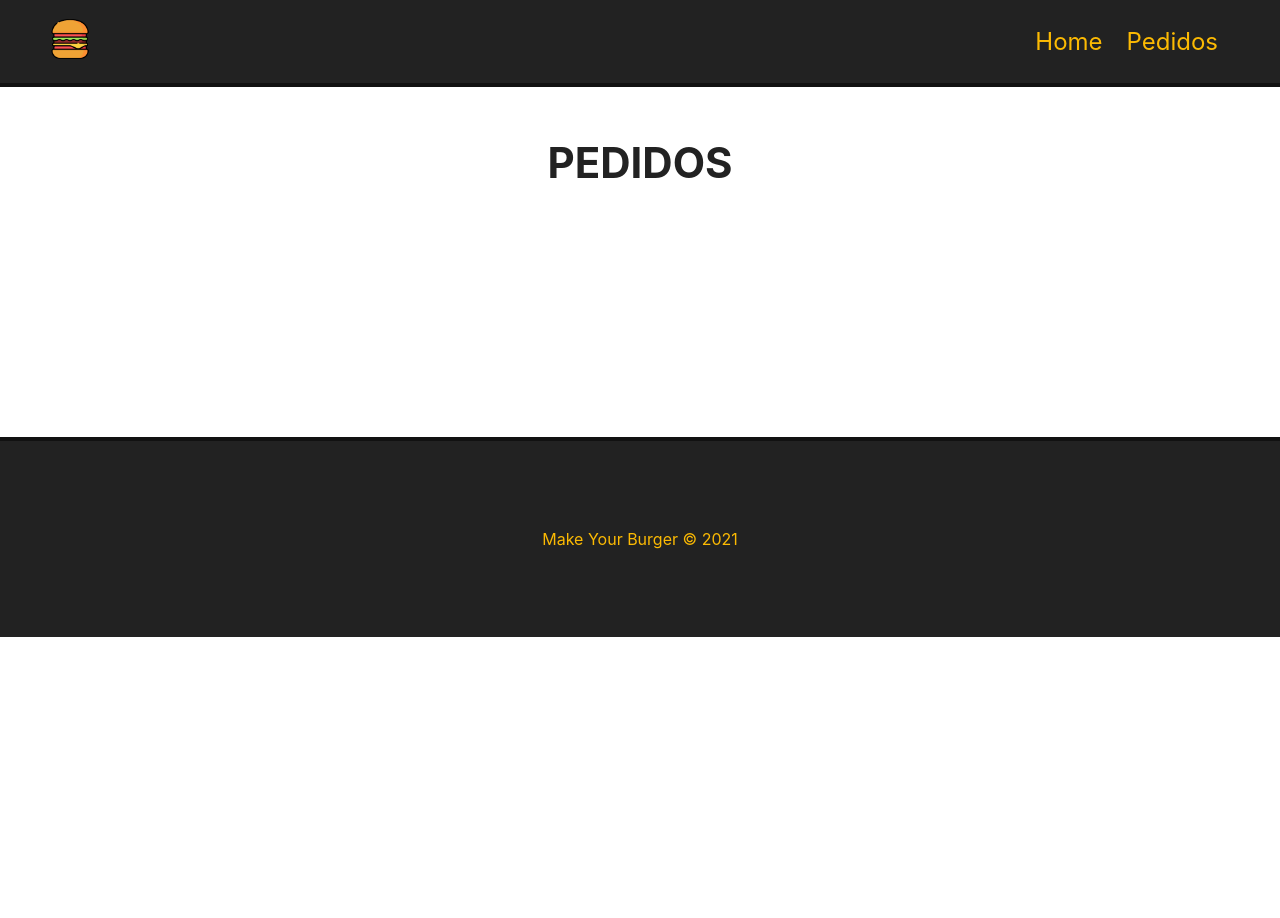
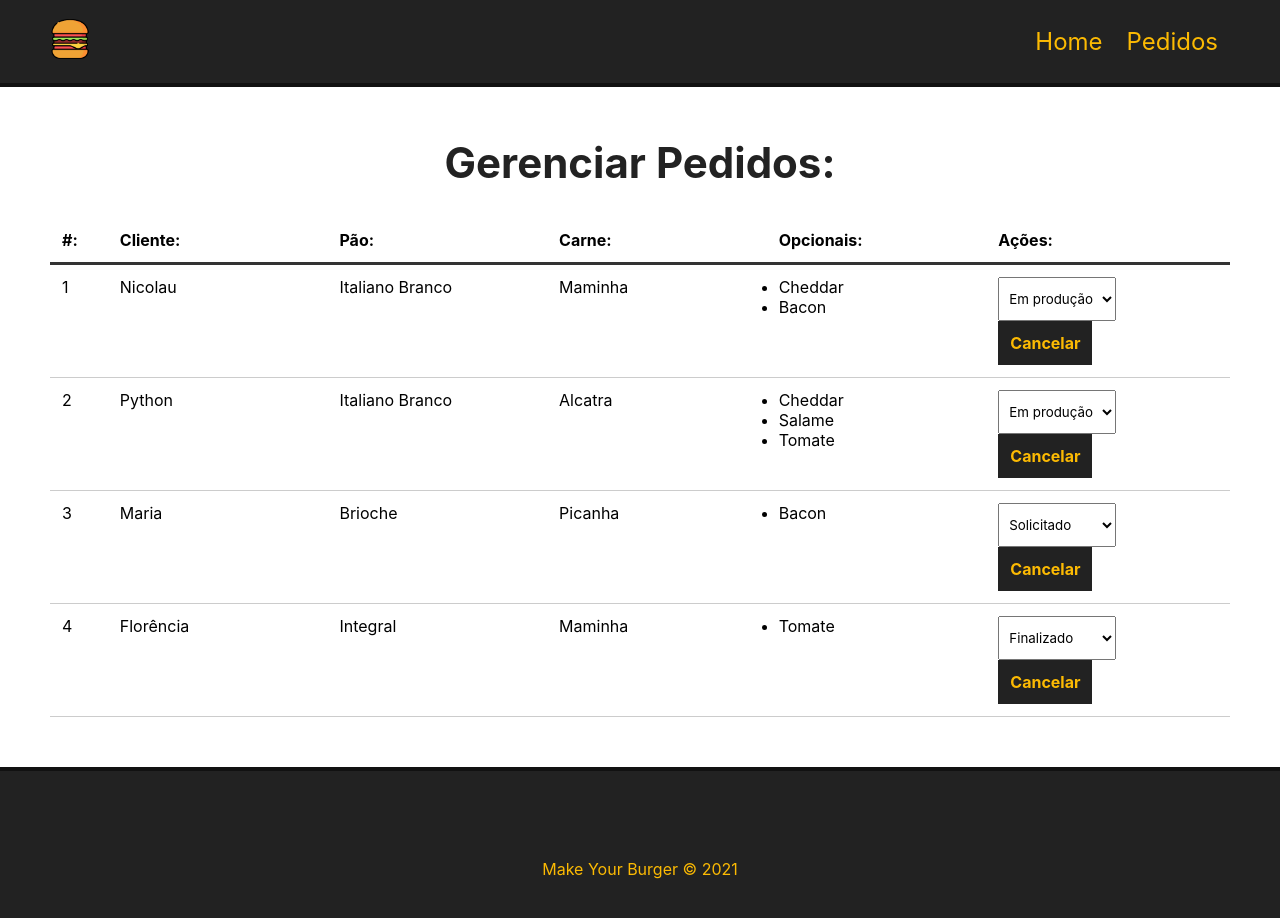
Before and after one commit to pierrialexander/projeto_vue_js-hamburgueria, a Vue app: page /pedidos in a window 1280 px wide. Shown: the top 918 px of the page. Before the commit the page ends 800 px from the top, so only its background shows below. Built offline with nearby package versions, Linux system fonts and the light colour scheme; data requests are answered from the project's data file.

Commit message:
Criado dashboard e métodos
Criado métodos  de CRUD da dashboard de pedidos e a página de pedidos em si.

```diff
--- a/db/db.json
+++ b/db/db.json
@@ -90,7 +90,7 @@
         "Cheddar",
         "Bacon"
       ],
-      "status": "Solicitado",
+      "status": "Em produção",
       "id": 1
     },
     {
@@ -102,7 +102,7 @@
         "Salame",
         "Tomate"
       ],
-      "status": "Solicitado",
+      "status": "Em produção",
       "id": 2
     },
     {
@@ -122,7 +122,7 @@
       "opcionais": [
         "Tomate"
       ],
-      "status": "Solicitado",
+      "status": "Finalizado",
       "id": 4
     }
   ]
--- /dev/null
+++ b/src/components/Dashboard.vue
@@ -0,0 +1,152 @@
+<template>
+  <div id="burger-table" v-if="burgers">
+    <div>
+      <div id="burger-table-heading">
+        <div class="order-id">#:</div>
+        <div>Cliente:</div>
+        <div>Pão:</div>
+        <div>Carne:</div>
+        <div>Opcionais:</div>
+        <div>Ações:</div>
+      </div>
+    </div>
+    <div id="burger-table-rows">
+      <div class="burger-table-row" v-for="burger in burgers" :key="burger.id">
+        <div class="order-number">{{ burger.id }}</div>
+        <div>{{ burger.nome }}</div>
+        <div>{{ burger.pao }}</div>
+        <div>{{ burger.carne }}</div>
+        <div>
+          <ul v-for="(opcional, index) in burger.opcionais" :key="index">
+            <li>{{ opcional }}</li>
+          </ul>
+        </div>
+        <div>
+          <select
+            name="status"
+            class="status"
+            @change="updateBurger($event, burger.id)"
+          >
+            <option
+              :value="s.tipo"
+              v-for="s in status"
+              :key="s.id"
+              :selected="burger.status == s.tipo"
+            >
+              {{ s.tipo }}
+            </option>
+          </select>
+          <button class="delete-btn" @click="deleteBurger(burger.id)">
+            Cancelar
+          </button>
+        </div>
+      </div>
+    </div>
+  </div>
+  <div v-else>
+    <h2>Não há pedidos no momento!</h2>
+  </div>
+</template>
+
+<script>
+export default {
+  name: "Dashboard",
+  data() {
+    return {
+      burgers: null,
+      burger_id: null,
+      status: [],
+    };
+  },
+  methods: {
+    //criamos uma função assincrona que irá buscar no backend os pedidos
+    async getPedidos() {
+      const req = await fetch("http://localhost:3000/burgers");
+      const data = await req.json();
+      // após buscar, armazemanos na variavel burgers.
+      this.burgers = data;
+
+      // restagar os status
+      this.getStatus();
+    },
+    async getStatus() {
+      const req = await fetch("http://localhost:3000/status");
+      const data = await req.json();
+      this.status = data;
+    },
+    async deleteBurger(id){
+      const req = await fetch(`http://localhost:3000/burgers/${id}`,
+        {method: "DELETE"}
+      );
+      const res = await req.json();
+      //msg
+
+      this.getPedidos();
+    },
+    async updateBurger(event, id) {
+      const option = event.target.value;
+      const dataJson = JSON.stringify({ status: option });
+      const req = await fetch(`http://localhost:3000/burgers/${id}`, {
+        method: "PATCH",
+        headers: { "Content-Type": "application/json" },
+        body: dataJson
+      })
+    }
+  },
+  // ao montar a página, irá chamar o getPedidos e irá trazer.
+  mounted() {
+    this.getPedidos();
+  },
+};
+</script>
+
+<style scoped>
+#burger-table {
+  max-width: 1200px;
+  margin: 0 auto;
+}
+#burger-table-heading,
+#burger-table-rows,
+.burger-table-row {
+  display: flex;
+  flex-wrap: wrap;
+}
+#burger-table-heading {
+  font-weight: bold;
+  padding: 12px;
+  border-bottom: 3px solid #333;
+}
+.burger-table-row {
+  width: 100%;
+  padding: 12px;
+  border-bottom: 1px solid #ccc;
+}
+#burger-table-heading div,
+.burger-table-row div {
+  width: 19%;
+}
+#burger-table-heading .order-id,
+.burger-table-row .order-number {
+  width: 5%;
+}
+select {
+  padding: 12px 6px;
+  margin-right: 12px;
+}
+.delete-btn {
+  background-color: #222;
+  color: #fcba03;
+  font-weight: bold;
+  border: 2px solid #222;
+  padding: 10px;
+  font-size: 16px;
+  margin: 0 auto;
+  cursor: pointer;
+  transition: 0.5s;
+}
+
+.delete-btn:hover {
+  background-color: transparent;
+  color: #222;
+}
+</style>
--- a/src/views/Pedidos.vue
+++ b/src/views/Pedidos.vue
@@ -1,5 +1,16 @@
 <template>
   <div class="main-container">
-    <h1>PEDIDOS</h1>
+    <h1>Gerenciar Pedidos:</h1>
+    <Dashboard />
   </div>
 </template>
+
+<script>
+import Dashboard from "../components/Dashboard.vue"
+export default {
+  name: "Pedidos",
+  components: {
+    Dashboard
+  }
+}
+</script>
```
